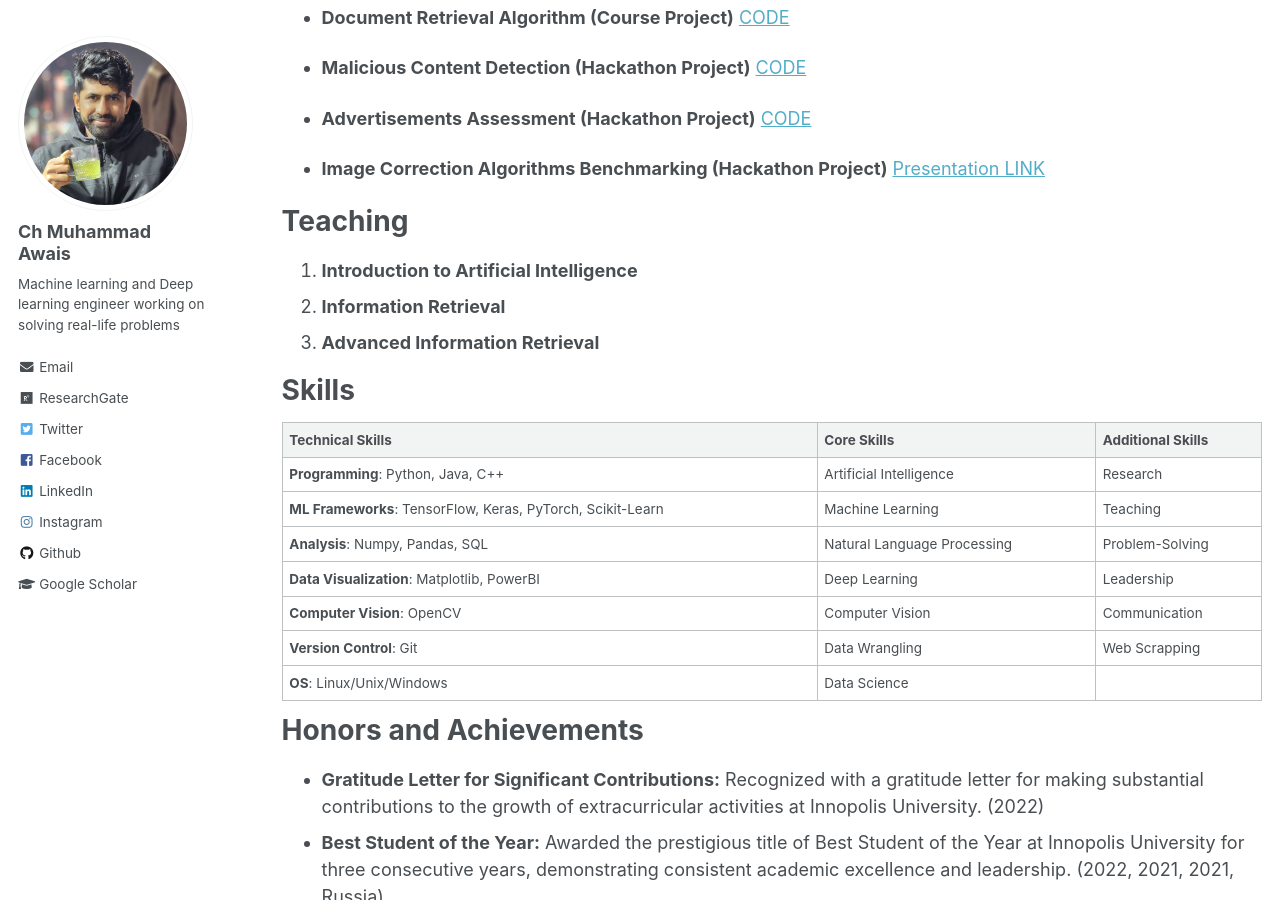
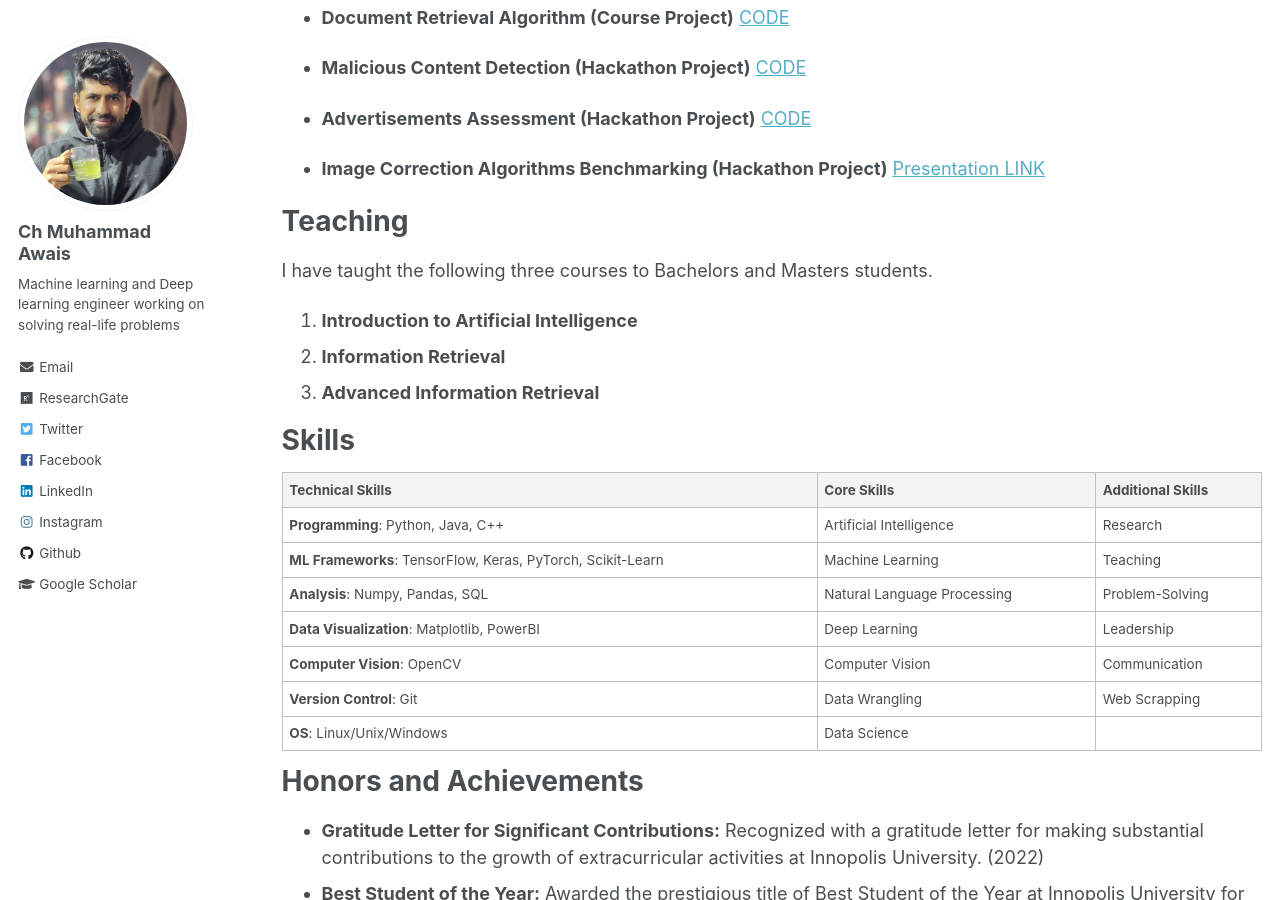
Before and after one commit to cm-awais/cm-awais.github.io, a Jekyll site: the page built from _pages/cv.md, in a window 1280 px wide and 900 px high, scrolled down 1901 px. Built offline with Jekyll 4.4.1, drawn with Linux system fonts in a browser that asks for light colours.

Commit message:
teaching-exp-updated

```diff
--- a/_pages/cv.md
+++ b/_pages/cv.md
@@ -70,6 +70,7 @@ Projects
 
 Teaching
 ======
+I have taught the following three courses to Bachelors and Masters students.
 1. **Introduction to Artificial Intelligence**
 2. **Information Retrieval**
 3. **Advanced Information Retrieval**
--- a/_pages/teaching.html
+++ b/_pages/teaching.html
@@ -6,7 +6,7 @@ author_profile: true
 ---
 
 <h2>Teaching Experience</h2>
-
+Taught the following courses:
 <ol>
   <li>
     <strong>Introduction to Artificial Intelligence</strong>
```
